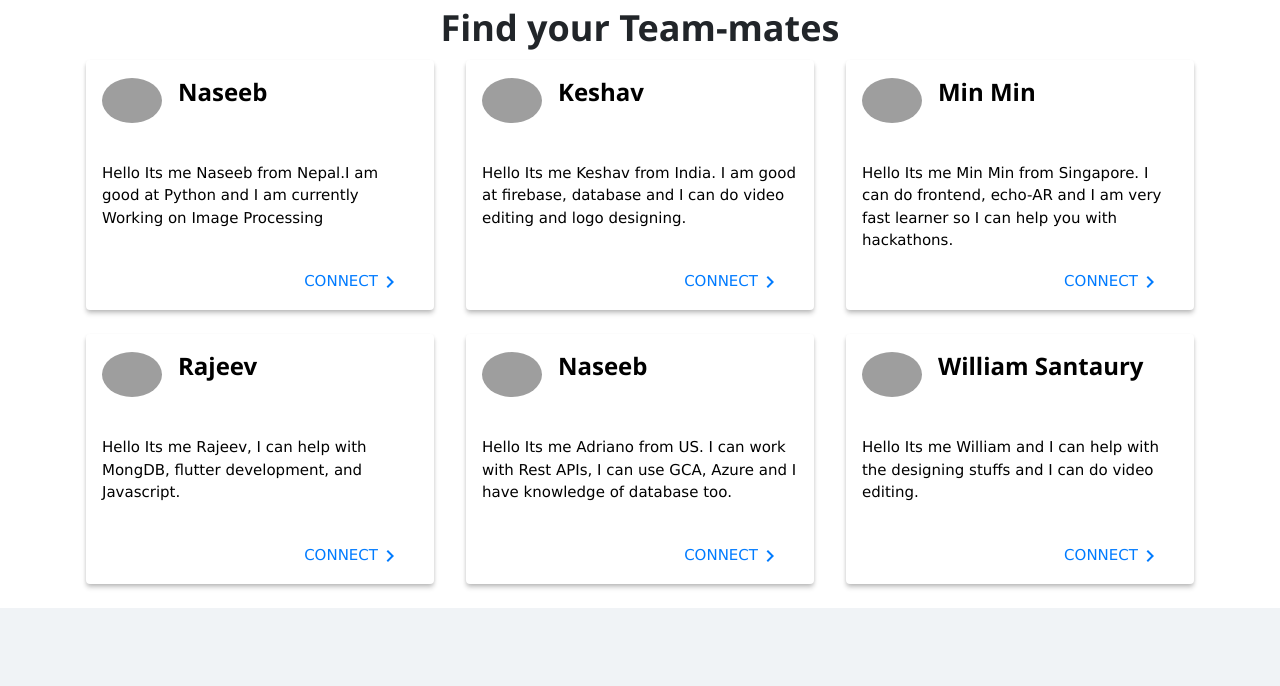
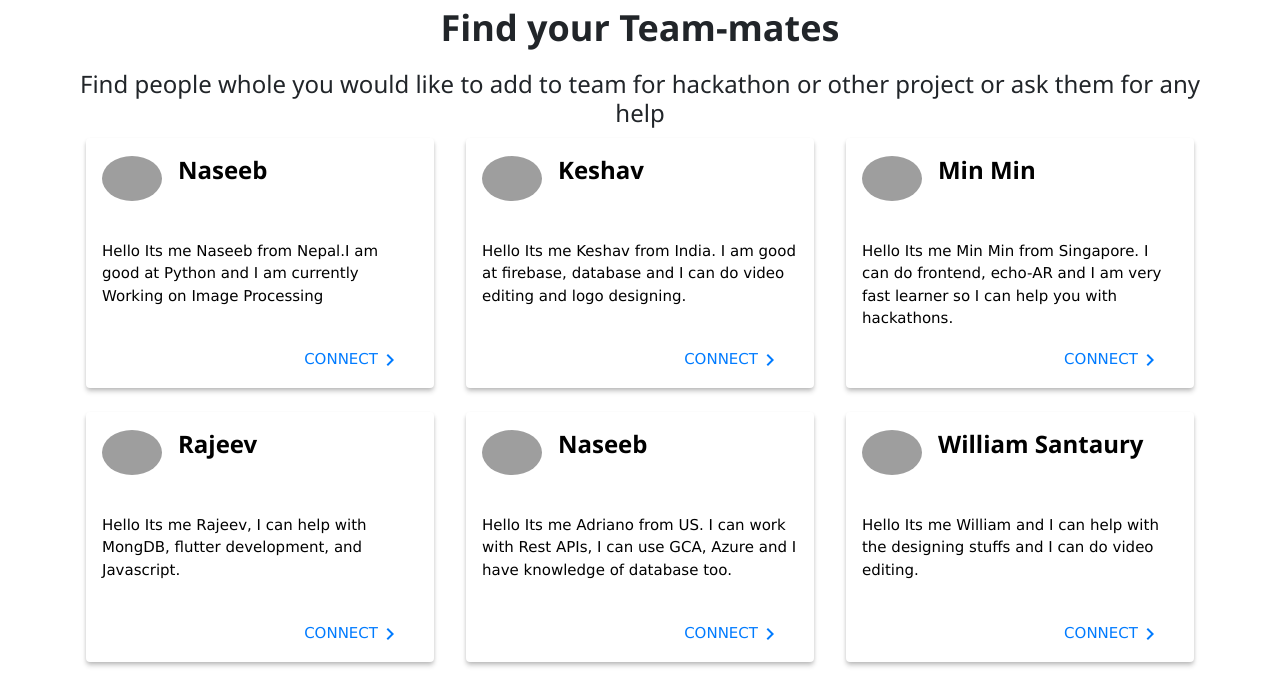
Before and after one commit to naseeb0/collabcircle, a plain HTML site: page team.html in a window 1280 px wide. Shown: the part 134-820 px from the top of the page. Drawn offline with nearby package versions, Linux system fonts and the light colour scheme; grey boxes are pictures that could not be loaded.

Commit message:
Update team

```diff
--- a/team.html
+++ b/team.html
@@ -88,6 +88,7 @@
     </nav>
 <center> <header style="height:54px;">
 <h1><b>Find your Team-mates</b></h1> </header></center>
+ <center><h3> Find people whole you would like to add to team for hackathon or other project or ask them for any help</h3></center>
 
   <!-- First Row-->
   <div class="aws-row">
```
